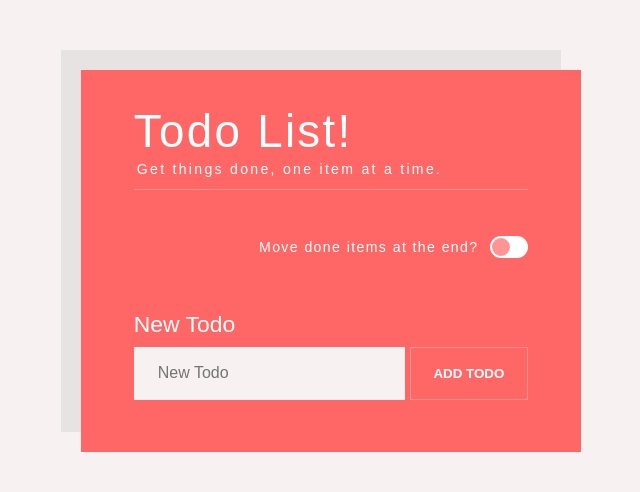
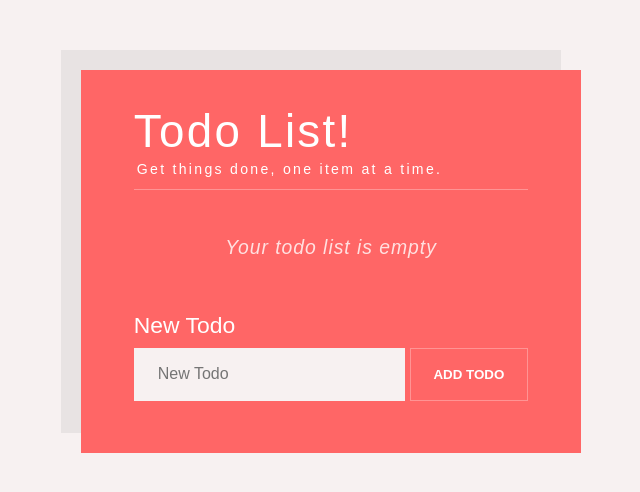
Before and after one commit to ChaoTzuJung/Todolist-Mingliu, a React (Create React App) app: page / in a window 1280 px wide. Shown: the top 492 px of the page, without its empty margins (309-949 px from the left). Built offline with nearby package versions, Linux system fonts and the light colour scheme.

Commit message:
fix: Show  some text in default screen as no todo in data

```diff
--- a/src/NewTodoForm.css
+++ b/src/NewTodoForm.css
@@ -31,19 +31,6 @@
 	transition:background .2s ease-out;
 }
 
-.new-todo-form button {
-	padding:0 1.3rem;
-	border:none;
-	background:#FF6666;
-	color:white;
-	text-transform:uppercase;
-	font-weight:bold;
-	border:1px solid rgba(255,255,255,.3);
-	margin-left:5px;
-	cursor:pointer;
-	transition:background .2s ease-out;
-}
-
 .new-todo-form button:hover {
 	background:#FF5E5E;
 }
--- a/src/TodoList.css
+++ b/src/TodoList.css
@@ -27,3 +27,11 @@
 	margin-left:3px;
 	margin-top:0.2rem;
 }
+
+.todo-list p {
+	margin-top:2.6rem;
+	text-align:center;
+	letter-spacing:.05em;
+	font-style:italic;
+	opacity:0.8;
+}
--- a/src/TodoList.js
+++ b/src/TodoList.js
@@ -1,4 +1,4 @@
-import React, { Component } from 'react';
+import React, { Component, Fragment } from 'react';
 import Todo from './Todo';
 import SwitchButton from './SwitchButton';
 import NewTodoForm from './NewTodoForm';
@@ -77,18 +77,23 @@ class TodoList extends Component {
                 toggleTodo={this.toggleTodo}
             />
         ))
+        console.log(todoData)
         return (
             <div className="todo-list">
                 <h1>
                     Todo List!<span>Get things done, one item at a time.</span>
                 </h1>
-                <ul>
-                    {todos}
-                </ul>
-                <SwitchButton
-                    label="Move done items at the end?"
-                    sortTodos={this.sortTodos}
-                />
+                {!this.state.todos[0] ?
+                    <p>Your todo list is empty</p>
+                    :
+                    <Fragment>
+                        <ul>{todos}</ul>
+                        <SwitchButton
+                            label="Move done items at the end?"
+                            sortTodos={this.sortTodos}
+                        />
+                    </Fragment>
+                }
                 <NewTodoForm createTodo={this.createTodo}/>
             </div>
         )
```
Also changed, not shown: src/SwitchButton.css (+0 -7 lines).
